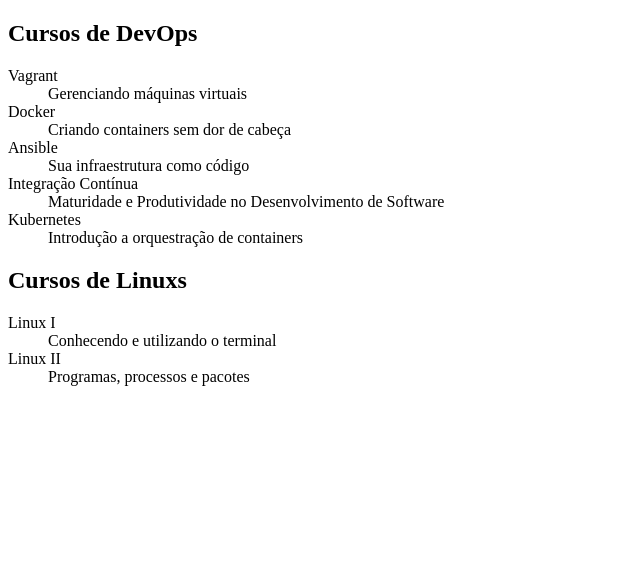
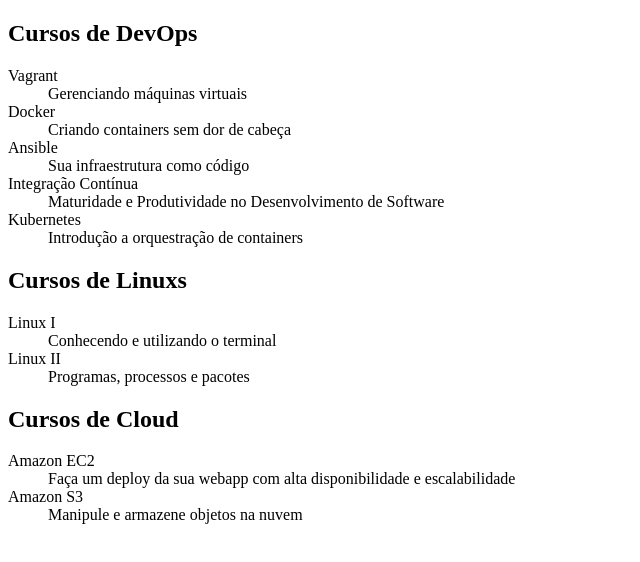
Before and after one commit to maissamaniezzo/alura-git, a plain HTML site: page index.html in a window 1280 px wide. Shown: the whole page, without its empty margins (0-640 px from the left). Drawn offline with Linux system fonts and the light colour scheme.

Commit message:
Cursos de EC2 e S3 adicionados

```diff
--- a/index.html
+++ b/index.html
@@ -33,6 +33,16 @@
 
         <dt>Linux II</dt>
         <dd>Programas, processos e pacotes</dd>
+    <dl>
+
+    <h2>Cursos de Cloud</h2>
+
+    <dl>
+        <dt>Amazon EC2</dt>
+        <dd>Faça um deploy da sua webapp com alta disponibilidade e escalabilidade</dd>
+
+        <dt>Amazon S3</dt>
+        <dd>Manipule e armazene objetos na nuvem</dd>
     </dl>
 
 </body>
```
